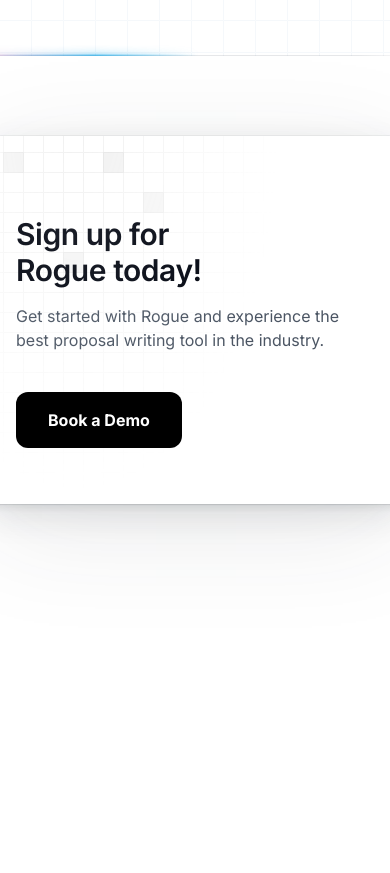
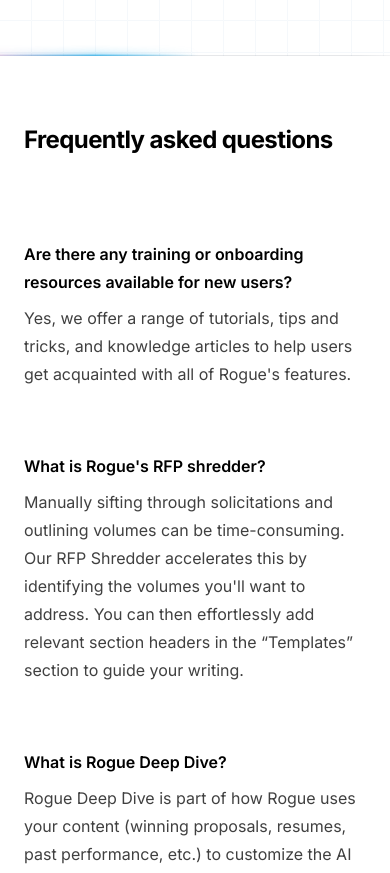
Before and after one commit to MuhammadKaifNazeer/practice, a Next.js app: page / in a window 390 px wide. Shown: the part 1120-1993 px from the top of the page. Built offline with nearby package versions, Linux system fonts and the light colour scheme.

Commit message:
completed rogue FAQs section

```diff
--- /dev/null
+++ b/src/components/Rogue/FAQs/FAQs.tsx
@@ -0,0 +1,189 @@
+import React from "react";
+
+const FAQst: React.FC = () => {
+  return (
+    <div className="bg-white">
+      <div className="mx-auto max-w-7xl px-6 py-16 sm:py-24 lg:px-8">
+        <h2 className="text-2xl font-bold leading-10 tracking-tight text-black">
+          Frequently asked questions
+        </h2>
+        <div className="mt-20">
+          <dl className="space-y-16 sm:grid sm:grid-cols-2 sm:gap-x-6 sm:gap-y-16 sm:space-y-0 lg:gap-x-10">
+            <div>
+              <dt className="text-base font-semibold leading-7 text-black">
+                Are there any training or onboarding resources available for new
+                users?
+              </dt>
+              <dd className="mt-2 text-base leading-7 text-neutral-700">
+                <p>
+                  Yes, we offer a range of tutorials, tips and tricks, and
+                  knowledge articles to help users get acquainted with all of
+                  Rogue's features.
+                </p>
+              </dd>
+            </div>
+            <div>
+              <dt className="text-base font-semibold leading-7 text-black">
+                What is Rogue's RFP shredder?
+              </dt>
+              <dd className="mt-2 text-base leading-7 text-neutral-700">
+                <p>
+                  Manually sifting through solicitations and outlining volumes
+                  can be time-consuming. Our RFP Shredder accelerates this by
+                  identifying the volumes you'll want to address. You can then
+                  effortlessly add relevant section headers in the “Templates”
+                  section to guide your writing.
+                </p>
+              </dd>
+            </div>
+            <div>
+              <dt className="text-base font-semibold leading-7 text-black">
+                What is Rogue Deep Dive?
+              </dt>
+              <dd className="mt-2 text-base leading-7 text-neutral-700">
+                <p>
+                  Rogue Deep Dive is part of how Rogue uses your content
+                  (winning proposals, resumes, past performance, etc.) to
+                  customize the AI to generate content specific to{" "}
+                  <strong>your</strong> company.
+                </p>
+              </dd>
+            </div>
+            <div>
+              <dt className="text-base font-semibold leading-7 text-black">
+                What's the protocol for handling sensitive information like CUI?
+              </dt>
+              <dd className="mt-2 text-base leading-7 text-neutral-700">
+                <p>
+                  We prioritize your data's security, which is why Rogue is NIST
+                  800-171 compliant and suitable for storing and processing CUI
+                  data.
+                </p>
+              </dd>
+            </div>
+            <div>
+              <dt className="text-base font-semibold leading-7 text-black">
+                If I'm proposing to the same opportunity as someone else, will
+                we end of with identical or highly similar proposals?
+              </dt>
+              <dd className="mt-2 text-base leading-7 text-neutral-700">
+                <p>
+                  No, because your generations are informed by every generation
+                  you have done previously. Even if you and another user started
+                  from scratch on the same opportunity having never before used
+                  Rogue, your input to the model (RLHF) will quickly diverge
+                  your generation outputs.
+                </p>
+              </dd>
+            </div>
+            <div>
+              <dt className="text-base font-semibold leading-7 text-black">
+                How does document exporting work?
+              </dt>
+              <dd className="mt-2 text-base leading-7 text-neutral-700">
+                <p>
+                  Our documents are crafted in a universal markup language,
+                  making it a breeze to copy and paste into any writing tool.
+                  When you transfer content from Rogue into your editor, it
+                  seamlessly matches your existing format. We've found this
+                  approach to be more straightforward than traditional export
+                  tools.
+                </p>
+              </dd>
+            </div>
+            <div>
+              <dt className="text-base font-semibold leading-7 text-black">
+                {" "}
+                Is Rogue integrated with ChatGPT?
+              </dt>
+              <dd className="mt-2 text-base leading-7 text-neutral-700">
+                <p>
+                  Rogue is designed to be ahead of the curve. We're model
+                  agnostic, ensuring flexibility to adapt to the best AI models
+                  available. Currently, we're integrated with Microsoft Azure’s
+                  OpenAI GPT-4, fine-tuned to align with government proposal
+                  writing standards.
+                </p>
+              </dd>
+            </div>
+            <div>
+              <dt className="text-base font-semibold leading-7 text-black">
+                How often is the Microsoft Azure’s OpenAI GPT updated within
+                Rogue
+              </dt>
+              <dd className="mt-2 text-base leading-7 text-neutral-700">
+                <p>
+                  We maintain a close partnership with Microsoft and ensure that
+                  we're always using the latest and most optimized version of
+                  OpenAI GPT.
+                </p>
+              </dd>
+            </div>
+            <div>
+              <dt className="text-base font-semibold leading-7 text-black">
+                How does Rogue handle multi-user collaboration?
+              </dt>
+              <dd className="mt-2 text-base leading-7 text-neutral-700">
+                <p>
+                  Rogue supports multi-user collaboration, allowing teams to
+                  work together seamlessly in the same documents at the same
+                  time. With features like real-time editing and feedback, teams
+                  can efficiently produce content in a collaborative
+                  environment.
+                </p>
+              </dd>
+            </div>
+            <div>
+              <dt className="text-base font-semibold leading-7 text-black">
+                Does my data make the model better for my competitors?
+              </dt>
+              <dd className="mt-2 text-base leading-7 text-neutral-700">
+                <p>
+                  No, your data is kept private within your organization's
+                  database.
+                </p>
+              </dd>
+            </div>
+            <div>
+              <dt className="text-base font-semibold leading-7 text-black">
+                How can I incorporate my old content into Rogue?
+              </dt>
+              <dd className="mt-2 text-base leading-7 text-neutral-700">
+                <p>
+                  It's simple! Just upload your content via the Data Shelf, and
+                  let our system do the rest. You can then use the deep dive
+                  function in chat to pull information from your data shelf.
+                </p>
+              </dd>
+            </div>
+            <div>
+              <dt className="text-base font-semibold leading-7 text-black">
+                How does Rogue handle Sections L&amp;M?
+              </dt>
+              <dd className="mt-2 text-base leading-7 text-neutral-700">
+                <p>
+                  Our AI smartly parses Sections L&amp;M to generate an outline,
+                  allowing you to seamlessly integrate relevant sections from C
+                  into the template for the volume, optimizing your content
+                  creation process.
+                </p>
+              </dd>
+            </div>
+            <div>
+              <dt className="text-base font-semibold leading-7 text-black">
+                Can I upload resumes to Rogue?
+              </dt>
+              <dd className="mt-2 text-base leading-7 text-neutral-700">
+                <p>
+                  Absolutely! You can upload resumes via the Rogue Data Shelf.
+                </p>
+              </dd>
+            </div>
+          </dl>
+        </div>
+      </div>
+    </div>
+  );
+};
+
+export default FAQst;
--- a/src/components/Rogue/Rogue.tsx
+++ b/src/components/Rogue/Rogue.tsx
@@ -3,6 +3,7 @@
 import Hero from "./Hero/Hero";
 import Testimonial from "./Testimonials/Testimonials";
 import CTA from "./CTA/CTA";
+import FAQs from "./FAQs/FAQs";
 
 const Rogue = () => {
   return (
@@ -12,6 +13,7 @@
         <div className="relative overflow-hidden">
           <Hero />
           <Testimonial />
+          <FAQs />
           <CTA />
 
           <div className="h-screen w-screen bg-white"></div>
```
